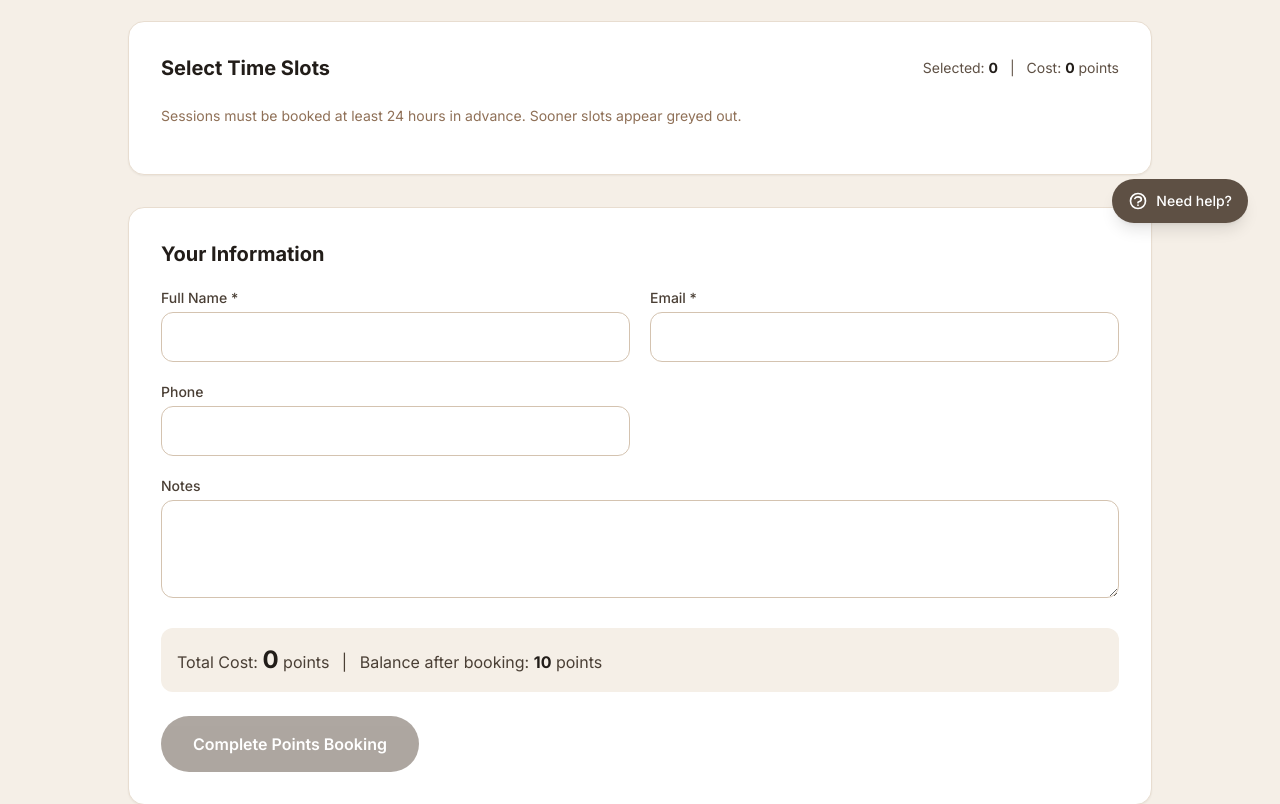
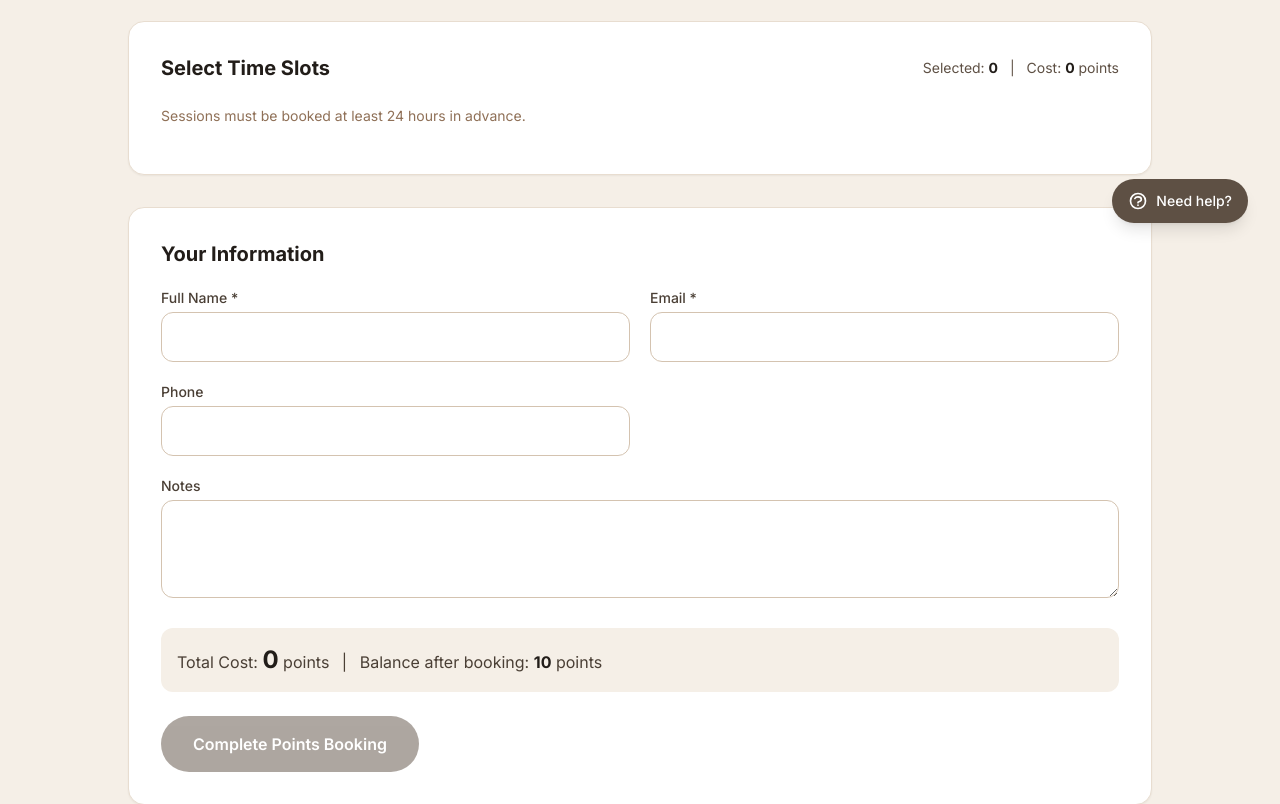
Before and after one commit to DonFyla/STDA-MovingTrain, a Django app: template templates/scheduling/book_coach.html in a window 1280 px wide. Shown: the part 545-1349 px from the top of the page. Run offline with Django 5.2, Linux system fonts and the light colour scheme; tables that the repository leaves empty hold one stand-in row (values such as "Sample post"); the template is opened without the code that fills it: values that come from a table or form of the project are taken from there, most other values are stand-ins (such as "Sample title", 1, 10 or a date in 2020); data that the repository does not hold is empty; some libraries are stand-ins or nearby versions.

Commit message:
sentence change

```diff
--- a/templates/scheduling/book_coach.html
+++ b/templates/scheduling/book_coach.html
@@ -98,7 +98,7 @@
                                 Cost: <span id="selected-cost" class="font-bold text-brand-900">0</span> points
                             </div>
                         </div>
-                        <p class="text-sm text-brand-500 mb-4">Sessions must be booked at least 24 hours in advance. Sooner slots appear greyed out.</p>
+                        <p class="text-sm text-brand-500 mb-4">Sessions must be booked at least 24 hours in advance.</p>
                         <div id="calendar-container" data-tour="time-selection" class="space-y-6"></div>
                     </div>
 
```
